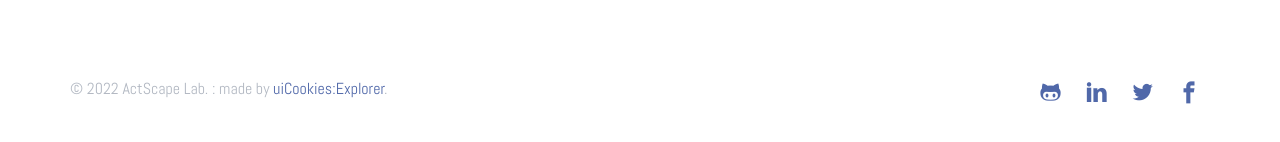
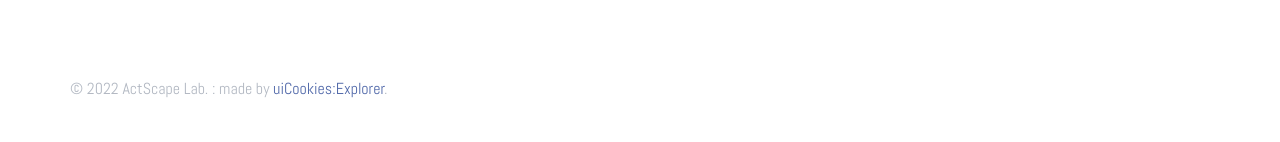
Before and after one commit to ActScapeLab/actscapelab.github.io-old, a website: page member.html in a window 1280 px wide. Shown: the part 4068-4210 px from the top of the page. Drawn offline with Linux system fonts and the light colour scheme; files whose address does not match are found by name.

Commit message:
🔥 Deleted footer icons

```diff
--- a/member.html
+++ b/member.html
@@ -475,12 +475,6 @@
       <div class="row">
         <div class="col-md-12">
           <p class="probootstrap-copyright">&copy; 2022 ActScape Lab. : made by <a href="https://uicookies.com/">uiCookies:Explorer</a>.</p>
-          <ul class="probootstrap-social">
-            <li><a href="#"><i class="icon-github"></i></a></li>
-            <li><a href="#"><i class="icon-linkedin"></i></a></li>
-            <li><a href="#"><i class="icon-twitter"></i></a></li>
-            <li><a href="#"><i class="icon-facebook2"></i></a></li>
-          </ul>
         </div>
       </div>
     </div>
```
